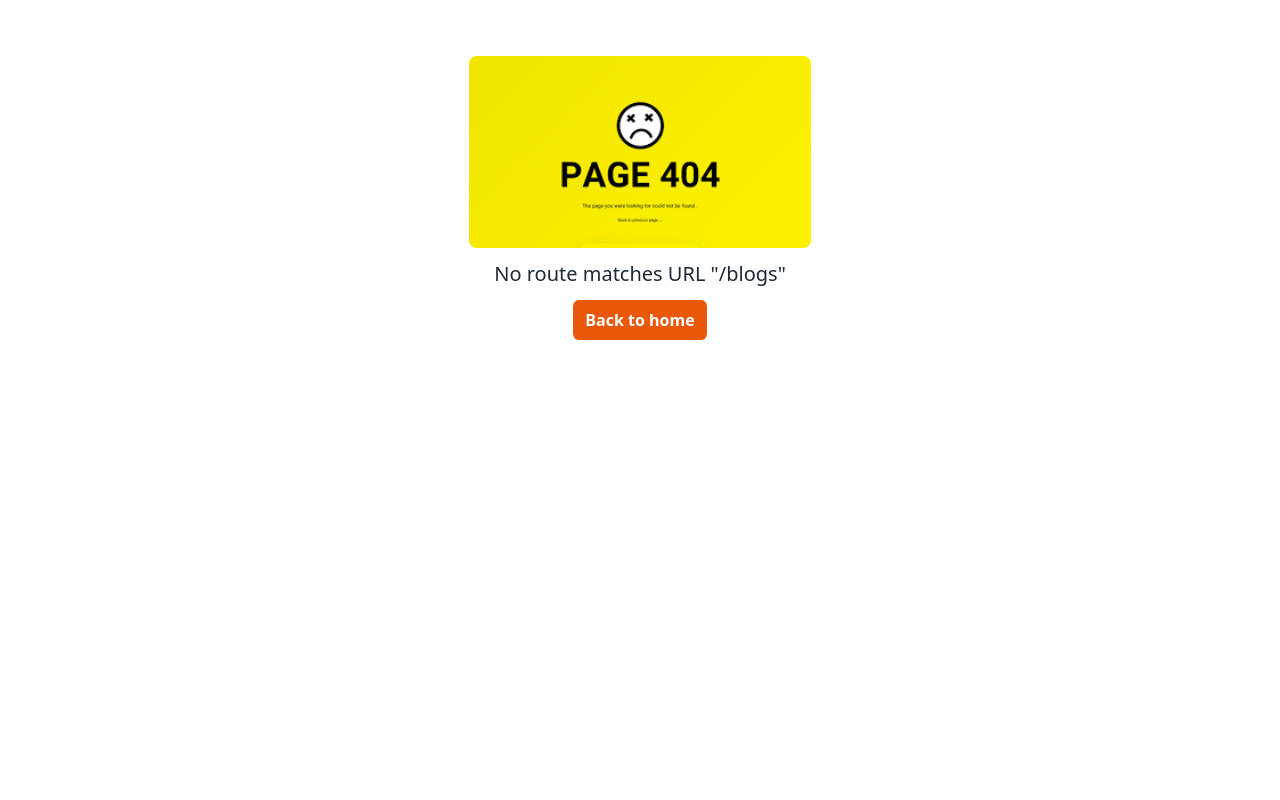
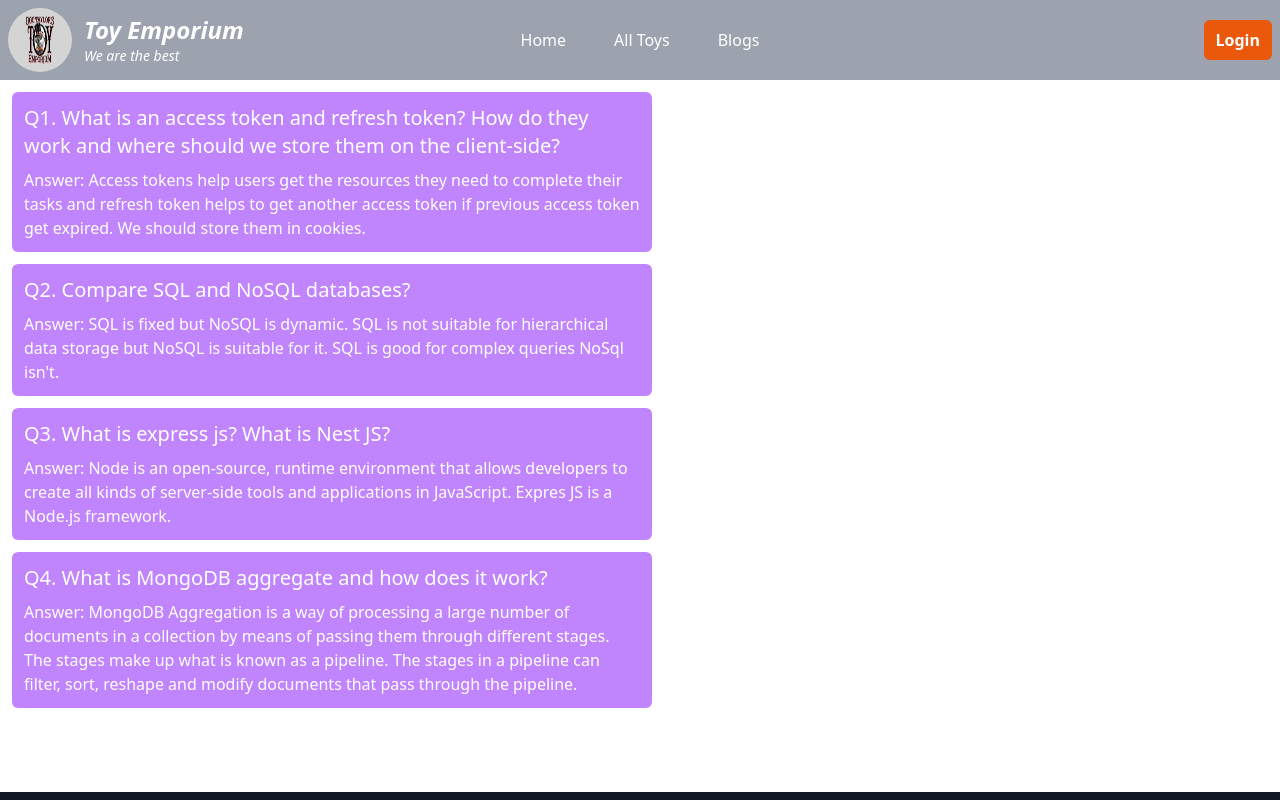
Before and after one commit to Mirhasankhan/animal-toy-client, a React (Vite) app: page /blogs in a window 1280 px wide. Shown: the top 800 px of the page. Built offline with nearby package versions, Linux system fonts and the light colour scheme; no server answers.

Commit message:
blogs added

```diff
--- /dev/null
+++ b/src/Components/Pages/Blogs/Blogs.jsx
@@ -0,0 +1,26 @@
+import React from 'react';
+
+const Blogs = () => {
+    return (
+        <div className='mb-3'>
+            <div className='blog-container'>
+                <h3 className='font-medium text-xl mb-2'>Q1. What is an access token and refresh token? How do they work and where should we store them on the client-side?</h3>
+                <p>Answer: Access tokens help users get the resources they need to complete their tasks and refresh token helps to get another access token if previous access token get expired. We should store them in cookies. </p>
+            </div>
+            <div className='blog-container'>
+                <h3 className='font-medium text-xl mb-2'>Q2. Compare SQL and NoSQL databases?</h3>
+                <p>Answer: SQL is fixed but NoSQL is dynamic. SQL is not suitable for hierarchical data storage but NoSQL is suitable for it. SQL is good for complex queries NoSql isn't.</p>
+            </div>
+            <div className='blog-container'>
+                <h3 className='font-medium text-xl mb-2'>Q3. What is express js? What is Nest JS?</h3>
+                <p>Answer: Node is an open-source, runtime environment that allows developers to create all kinds of server-side tools and applications in JavaScript. Expres JS is a Node.js framework.</p>
+            </div>
+            <div className='blog-container'>
+                <h3 className='font-medium text-xl mb-2'>Q4. What is MongoDB aggregate and how does it work?</h3>
+                <p>Answer: MongoDB Aggregation is a way of processing a large number of documents in a collection by means of passing them through different stages. The stages make up what is known as a pipeline. The stages in a pipeline can filter, sort, reshape and modify documents that pass through the pipeline.</p>
+            </div>
+        </div>
+    );
+};
+
+export default Blogs;
--- a/src/Components/Pages/Home/SubCategories.jsx
+++ b/src/Components/Pages/Home/SubCategories.jsx
@@ -3,28 +3,32 @@ import { Tab, Tabs, TabList, TabPanel } from 'react-tabs';
 import 'react-tabs/style/react-tabs.css';
 import SubCategoryDetail from './SubCategoryDetail';
 
-const SubCategories = ({allToys}) => {
+const SubCategories = ({ allToys }) => {
     const birdsToy = allToys.filter(bird => bird.subCategory == "Birds Toys")
     const mammalToy = allToys.filter(mammal => mammal.subCategory == "Mammals Toys")
     const reptileToy = allToys.filter(reptile => reptile.subCategory == "Reptile Toys")
     console.log(reptileToy);
     return (
         <div>
-            <Tabs className="">
-                <TabList className="flex bg-red-700">
-                    <Tab>Mammals Toys</Tab>
-                    <Tab className="font-bold text-xl p-3 rounded-2xl" >Birds Toys</Tab>
-                    <Tab>Reptile Toys</Tab>
+            <Tabs className="lg:w-2/3 lg:mx-auto">
+                <TabList className="text-white flex justify-between  px-2 py-2 bg-green-700 ">
+                    <Tab className="tab-container" >Mammals Toys</Tab>
+                    <Tab className="tab-container" >Birds Toys</Tab>
+                    <Tab className="tab-container" >Reptile Toys </Tab>
                 </TabList>
                 <TabPanel>
+                    <div>
                         {
                             mammalToy.map(m => <SubCategoryDetail>{m}</SubCategoryDetail>)
                         }
+                    </div>
                 </TabPanel>
                 <TabPanel>
+                    <div>
                         {
                             birdsToy.map(b => <SubCategoryDetail>{b}</SubCategoryDetail>)
                         }
+                    </div>
                 </TabPanel>
                 <TabPanel>
                     {
--- a/src/Components/Registration/Register.jsx
+++ b/src/Components/Registration/Register.jsx
@@ -79,9 +79,9 @@ const Register = () => {
                             <input className='submit-button' type="submit" value="Create Account" />
                         </div>
                     </div>
-                    <div className='text-center'>
-                        <h1>Already have an Account?</h1>
-                        <Link className='text-red-500' to="/login">Log in</Link>
+                    <div className='text-center pb-3'>
+                        <h1>Already have an Account?<Link className='text-red-500' to="/login">Log in</Link></h1>
+
                     </div>
                 </form>
 
--- a/src/Components/Routes/Routes.jsx
+++ b/src/Components/Routes/Routes.jsx
@@ -9,6 +9,7 @@ import ToyDetails from "../Pages/AllToys/ToyDetails";
 import PrivateRoute from "./PrivateRoute";
 import MyToys from "../Pages/MyToys/MyToys";
 import WrongURL from "../Pages/ErrorRoute/WrongURL";
+import Blogs from "../Pages/Blogs/Blogs";
 // import UpdateToy from "../Pages/MyToys/UpdateToy";
 
 
@@ -49,6 +50,10 @@ const router = createBrowserRouter([
                 path: '/myToys',
                 element: <PrivateRoute><MyToys></MyToys></PrivateRoute>
             },
+            {
+                path: '/blogs',
+                element: <Blogs></Blogs>
+            }
             // {
             //     path: 'myToys/:id',
             //     element: <UpdateToy></UpdateToy>,
--- a/src/Components/Shared/Header.jsx
+++ b/src/Components/Shared/Header.jsx
@@ -14,19 +14,28 @@ const Header = () => {
     }
 
     return (
-        <div className="navbar text-white sticky top-0 bg-blue-600">
+        <div className="navbar text-white sticky top-0 bg-gray-400">
             <div className="navbar-start">
                 <div className='flex items-center'>
                     <img className='h-16 w-16 rounded-full mr-3' src={logo} alt="" />
+                    <div>
                     <h1 className='font-bold italic text-2xl'>Toy Emporium</h1>
+                    <p className='text-sm italic'>We are the best</p>
+                    </div>
+
                 </div>
             </div>
             <div className="navbar-center lg:flex">
-                <ul className="menu menu-horizontal px-1 flex gap-5">
+                <ul className="menu menu-horizontal flex gap-2 lg:gap-12">
                     <Link className='nav-links' to="/">Home</Link>
                     <Link className='nav-links' to="/allToys">All Toys</Link>
-                    <Link className='nav-links' to="/myToys">My Toys</Link>
-                    <Link className='nav-links' to="/addToys">Add A Toy</Link>
+                    {
+                        user?.email &&
+                        <div>
+                            <Link className='nav-links mr-3' to="/myToys">My Toys</Link>
+                            <Link className='nav-links' to="/addToys">Add A Toy</Link>
+                        </div>
+                    }
                     <Link className='nav-links' to="/blogs">Blogs</Link>
                 </ul>
             </div>
--- a/src/index.css
+++ b/src/index.css
@@ -4,19 +4,26 @@
 
 
 .submit-button{
-    @apply bg-orange-600 text-white py-2 px-3 rounded-md font-semibold;
+    @apply bg-orange-600 text-white py-2 px-3 rounded-md font-semibold hover:bg-purple-500;
 }
 .delete-button{
     @apply bg-purple-600 text-white py-2 px-3 rounded-md font-semibold;
 }
 .subscribe-button{
-    @apply bg-orange-600 text-white py-3 px-5 rounded-r-lg font-semibold;
+    @apply bg-orange-600 text-white py-3 px-5 rounded-r-lg font-semibold hover:bg-purple-500;
 }
 
 .nav-links{
-    @apply font-medium hover:bg-slate-400 hover:text-white
+    @apply font-medium hover:bg-purple-400  hover:text-white
 }
 
 .footer-number{
     @apply border-2 w-full lg:w-2/3 p-2 rounded-3xl bg-white text-black flex items-center
 }
+.tab-container{
+    @apply text-white font-bold text-xl p-3 rounded-2xl
+}
+
+.blog-container{
+    @apply bg-purple-400 w-1/2 p-3 mt-3 ml-3 rounded-md text-white
+}
```
Lines whose indentation alone changed are shown as unchanged.
